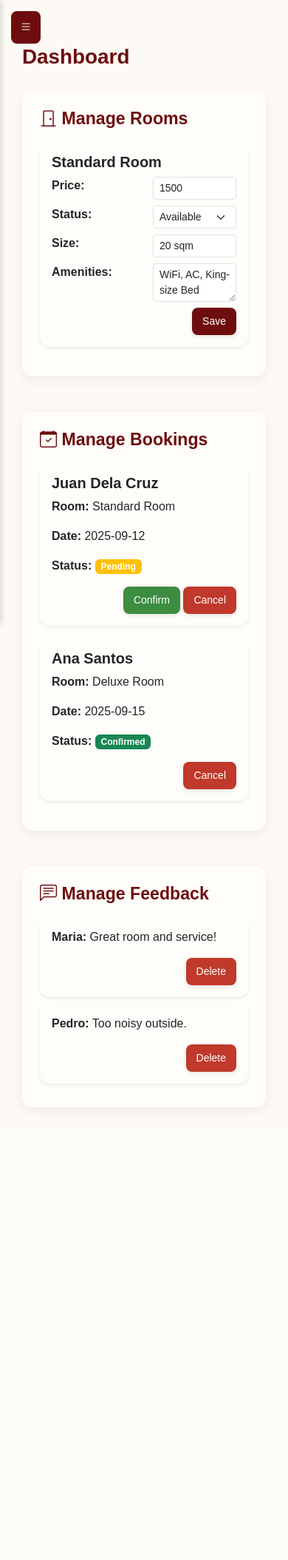
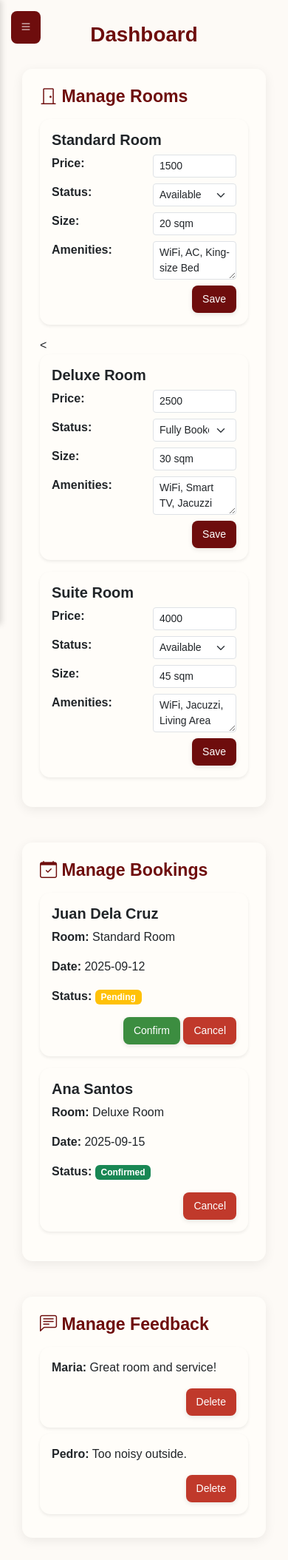
Before and after one commit to shitsoke/CheckIn, a PHP site: page /admin.html in a window 390 px wide. Shown: the whole page at 74% size. Before the commit the page ends 1499 px from the top, so only its background shows below. Run offline with PHP 8.4, Linux system fonts and the light colour scheme.

Commit message:
restructured the admin code

```diff
--- a/admin.html
+++ b/admin.html
@@ -12,38 +12,21 @@
 </head>
 
 <body>
-
-  <!-- Sidebar -->
   <div class="sidebar" id="sidebar">
     <div>
       <h2>CheckIn Admin</h2>
-      <div class="sidebar-nav">
-        <a href="#rooms"><i class="bi bi-door-closed"></i> Manage Rooms</a>
-        <a href="#bookings"><i class="bi bi-calendar-check"></i> Manage Bookings</a>
-        <a href="#feedback"><i class="bi bi-chat-left-text"></i> Manage Feedback</a>
-      </div>
-    </div>
-    <a href="index.html" class="logout-btn"><i class="bi bi-box-arrow-right"></i> Logout</a>
+      <div class="sidebar-nav"> <a href="#rooms"><i class="bi bi-door-closed"></i> Manage Rooms</a> <a
+          href="#bookings"><i class="bi bi-calendar-check"></i> Manage Bookings</a> <a href="#feedback"><i
+            class="bi bi-chat-left-text"></i> Manage Feedback</a> </div>
+    </div> <a href="index.html" class="logout-btn"><i class="bi bi-box-arrow-right"></i> Logout</a>
   </div>
-
-  <!-- Overlay -->
   <div class="overlay" id="overlay" onclick="closeSidebar()"></div>
-
-  <!-- Mobile Menu Button -->
-  <button class="menu-toggle d-md-none" onclick="toggleSidebar()">
-    <i class="bi bi-list"></i>
-  </button>
-
-  <!-- Main Content -->
+  <button class="menu-toggle d-md-none" onclick="toggleSidebar()"> <i class="bi bi-list"></i> </button>
   <div class="main-content">
-    <h1>Dashboard</h1>
-
-    <!-- Manage Rooms -->
+    <h1 class="text-center text-md-start">Dashboard</h1>
     <section id="rooms" class="mb-5">
       <div class="card p-4">
         <h3 class="mb-3 fw-semibold"><i class="bi bi-door-closed"></i> Manage Rooms</h3>
-
-        <!-- Desktop Table -->
         <div class="table-responsive d-none d-md-block">
           <table class="table align-middle text-center">
             <thead>
@@ -60,12 +43,10 @@
               <tr>
                 <td>Standard Room</td>
                 <td><input type="number" class="form-control" value="1500"></td>
-                <td>
-                  <select class="form-select">
+                <td> <select class="form-select">
                     <option selected>Available</option>
                     <option>Fully Booked</option>
-                  </select>
-                </td>
+                  </select> </td>
                 <td><input type="text" class="form-control" value="20 sqm"></td>
                 <td><textarea class="form-control">WiFi, AC, King-size Bed</textarea></td>
                 <td><button class="btn btn-primary btn-sm">Save</button></td>
@@ -73,21 +54,28 @@
               <tr>
                 <td>Deluxe Room</td>
                 <td><input type="number" class="form-control" value="2500"></td>
-                <td>
-                  <select class="form-select">
+                <td> <select class="form-select">
                     <option>Available</option>
                     <option selected>Fully Booked</option>
-                  </select>
-                </td>
+                  </select> </td>
                 <td><input type="text" class="form-control" value="30 sqm"></td>
                 <td><textarea class="form-control">WiFi, Smart TV, Jacuzzi</textarea></td>
+                <td><button class="btn btn-primary btn-sm">Save</button></td>
+              </tr>
+              <tr>
+                <td>Suite Room</td>
+                <td><input type="number" class="form-control" value="4000"></td>
+                <td> <select class="form-select">
+                    <option selected>Available</option>
+                    <option>Fully Booked</option>
+                  </select> </td>
+                <td><input type="text" class="form-control" value="45 sqm"></td>
+                <td><textarea class="form-control">WiFi, Jacuzzi, Living Area</textarea></td>
                 <td><button class="btn btn-primary btn-sm">Save</button></td>
               </tr>
             </tbody>
           </table>
         </div>
-
-        <!-- Mobile Cards -->
         <div class="d-block d-md-none">
           <div class="card mb-3 p-3 shadow-sm">
             <h5 class="fw-semibold">Standard Room</h5>
@@ -97,12 +85,10 @@
             </div>
             <div class="row mb-2">
               <div class="col-6"><strong>Status:</strong></div>
-              <div class="col-6">
-                <select class="form-select form-select-sm">
+              <div class="col-6"> <select class="form-select form-select-sm">
                   <option selected>Available</option>
                   <option>Fully Booked</option>
-                </select>
-              </div>
+                </select> </div>
             </div>
             <div class="row mb-2">
               <div class="col-6"><strong>Size:</strong></div>
@@ -112,20 +98,61 @@
               <div class="col-6"><strong>Amenities:</strong></div>
               <div class="col-6"><textarea class="form-control form-control-sm">WiFi, AC, King-size Bed</textarea></div>
             </div>
-            <div class="text-end">
-              <button class="btn btn-primary btn-sm">Save</button>
+            <div class="text-end"> <button class="btn btn-primary btn-sm">Save</button> </div>
+          </div> <
+          <div class="card mb-3 p-3 shadow-sm">
+            <h5 class="fw-semibold">Deluxe Room</h5>
+            <div class="row mb-2">
+              <div class="col-6"><strong>Price:</strong></div>
+              <div class="col-6"><input type="number" class="form-control form-control-sm" value="2500"></div>
             </div>
+            <div class="row mb-2">
+              <div class="col-6"><strong>Status:</strong></div>
+              <div class="col-6"> <select class="form-select form-select-sm">
+                  <option>Available</option>
+                  <option selected>Fully Booked</option>
+                </select> </div>
+            </div>
+            <div class="row mb-2">
+              <div class="col-6"><strong>Size:</strong></div>
+              <div class="col-6"><input type="text" class="form-control form-control-sm" value="30 sqm"></div>
+            </div>
+            <div class="row mb-2">
+              <div class="col-6"><strong>Amenities:</strong></div>
+              <div class="col-6"><textarea class="form-control form-control-sm">WiFi, Smart TV, Jacuzzi</textarea></div>
+            </div>
+            <div class="text-end"> <button class="btn btn-primary btn-sm">Save</button> </div>
+          </div>
+          <div class="card mb-3 p-3 shadow-sm">
+            <h5 class="fw-semibold">Suite Room</h5>
+            <div class="row mb-2">
+              <div class="col-6"><strong>Price:</strong></div>
+              <div class="col-6"><input type="number" class="form-control form-control-sm" value="4000"></div>
+            </div>
+            <div class="row mb-2">
+              <div class="col-6"><strong>Status:</strong></div>
+              <div class="col-6"> <select class="form-select form-select-sm">
+                  <option selected>Available</option>
+                  <option>Fully Booked</option>
+                </select> </div>
+            </div>
+            <div class="row mb-2">
+              <div class="col-6"><strong>Size:</strong></div>
+              <div class="col-6"><input type="text" class="form-control form-control-sm" value="45 sqm"></div>
+            </div>
+            <div class="row mb-2">
+              <div class="col-6"><strong>Amenities:</strong></div>
+              <div class="col-6"><textarea class="form-control form-control-sm">WiFi, Jacuzzi, Living Area</textarea>
+              </div>
+            </div>
+            <div class="text-end"> <button class="btn btn-primary btn-sm">Save</button> </div>
           </div>
         </div>
       </div>
     </section>
-
-    <!-- Manage Bookings -->
     <section id="bookings" class="mb-5">
       <div class="card p-4">
-        <h3 class="mb-3 fw-semibold"><i class="bi bi-calendar-check"></i> Manage Bookings</h3>
-
-        <!-- Desktop Table -->
+        <h3 class="mb-3 fw-semibold"><i class="bi bi-calendar-check"></i> Manage Bookings</h3> <!-- Desktop Table -->
         <div class="table-responsive d-none d-md-block">
           <table class="table align-middle text-center">
             <thead>
@@ -143,10 +170,8 @@
                 <td>Standard Room</td>
                 <td>2025-09-12</td>
                 <td><span class="badge bg-warning">Pending</span></td>
-                <td>
-                  <button class="btn btn-success btn-sm">Confirm</button>
-                  <button class="btn btn-danger btn-sm">Cancel</button>
-                </td>
+                <td> <button class="btn btn-success btn-sm">Confirm</button> <button
+                    class="btn btn-danger btn-sm">Cancel</button> </td>
               </tr>
               <tr>
                 <td>Ana Santos</td>
@@ -158,104 +183,50 @@
             </tbody>
           </table>
         </div>
-
-        <!-- Mobile Cards -->
         <div class="d-block d-md-none">
           <div class="card mb-3 p-3 shadow-sm">
             <h5 class="fw-semibold">Juan Dela Cruz</h5>
             <p><strong>Room:</strong> Standard Room</p>
             <p><strong>Date:</strong> 2025-09-12</p>
             <p><strong>Status:</strong> <span class="badge bg-warning">Pending</span></p>
-            <div class="text-end">
-              <button class="btn btn-success btn-sm">Confirm</button>
-              <button class="btn btn-danger btn-sm">Cancel</button>
-            </div>
+            <div class="text-end"> <button class="btn btn-success btn-sm">Confirm</button> <button
+                class="btn btn-danger btn-sm">Cancel</button> </div>
           </div>
-
           <div class="card mb-3 p-3 shadow-sm">
             <h5 class="fw-semibold">Ana Santos</h5>
             <p><strong>Room:</strong> Deluxe Room</p>
             <p><strong>Date:</strong> 2025-09-15</p>
             <p><strong>Status:</strong> <span class="badge bg-success">Confirmed</span></p>
-            <div class="text-end">
-              <button class="btn btn-danger btn-sm">Cancel</button>
-            </div>
+            <div class="text-end"> <button class="btn btn-danger btn-sm">Cancel</button> </div>
           </div>
         </div>
       </div>
     </section>
-
-    <!-- Manage Feedback -->
     <section id="feedback">
       <div class="card p-4">
         <h3 class="mb-3 fw-semibold"><i class="bi bi-chat-left-text"></i> Manage Feedback</h3>
-
-        <!-- Desktop List -->
         <ul class="list-group d-none d-md-block">
-          <li class="list-group-item d-flex justify-content-between align-items-center">
-            Great room and service! - Maria
+          <li class="list-group-item d-flex justify-content-between align-items-center"> Great room and service! - Maria
             <button class="btn btn-danger btn-sm">Delete</button>
           </li>
-          <li class="list-group-item d-flex justify-content-between align-items-center">
-            Too noisy outside. - Pedro
+          <li class="list-group-item d-flex justify-content-between align-items-center"> Too noisy outside. - Pedro
             <button class="btn btn-danger btn-sm">Delete</button>
           </li>
         </ul>
-
-        <!-- Mobile Cards -->
         <div class="d-block d-md-none">
           <div class="card mb-2 p-3 shadow-sm">
             <p><strong>Maria:</strong> Great room and service!</p>
-            <div class="text-end">
-              <button class="btn btn-danger btn-sm">Delete</button>
-            </div>
+            <div class="text-end"> <button class="btn btn-danger btn-sm">Delete</button> </div>
           </div>
-
           <div class="card mb-2 p-3 shadow-sm">
             <p><strong>Pedro:</strong> Too noisy outside.</p>
-            <div class="text-end">
-              <button class="btn btn-danger btn-sm">Delete</button>
-            </div>
+            <div class="text-end"> <button class="btn btn-danger btn-sm">Delete</button> </div>
           </div>
         </div>
       </div>
     </section>
   </div>
-
-  <!-- Scripts -->
-  <script>
-    function toggleSidebar() {
-      const sidebar = document.getElementById('sidebar');
-      const overlay = document.getElementById('overlay');
-      const menuBtn = document.querySelector('.menu-toggle');
-
-      sidebar.classList.toggle('active');
-      overlay.classList.toggle('active');
-
-      if (sidebar.classList.contains('active')) {
-        menuBtn.style.display = 'none';
-      } else {
-        menuBtn.style.display = 'block';
-      }
-    }
-
-    function closeSidebar() {
-      document.getElementById('sidebar').classList.remove('active');
-      document.getElementById('overlay').classList.remove('active');
-      document.querySelector('.menu-toggle').style.display = 'block';
-    }
-
-    document.querySelectorAll(".sidebar-nav a").forEach(link => {
-      link.addEventListener("click", function () {
-        document.querySelectorAll(".sidebar-nav a").forEach(item => item.classList.remove("active"));
-        this.classList.add("active");
-
-        if (window.innerWidth <= 768) {
-          closeSidebar();
-        }
-      });
-    });
-  </script>
+  <script> function toggleSidebar() { const sidebar = document.getElementById('sidebar'); const overlay = document.getElementById('overlay'); const menuBtn = document.querySelector('.menu-toggle'); sidebar.classList.toggle('active'); overlay.classList.toggle('active'); if (sidebar.classList.contains('active')) { menuBtn.style.display = 'none'; } else { menuBtn.style.display = 'block'; } } function closeSidebar() { document.getElementById('sidebar').classList.remove('active'); document.getElementById('overlay').classList.remove('active'); document.querySelector('.menu-toggle').style.display = 'block'; } document.querySelectorAll(".sidebar-nav a").forEach(link => { link.addEventListener("click", function () { document.querySelectorAll(".sidebar-nav a").forEach(item => item.classList.remove("active")); this.classList.add("active"); if (window.innerWidth <= 768) { closeSidebar(); } }); }); </script>
 </body>
 
 </html>
--- a/assets/Admin.css
+++ b/assets/Admin.css
@@ -202,16 +202,3 @@ body {
                 transform: translateY(0);
             }
         }
-
-@media (max-width: 768px) {
-  .main-content {
-    padding-top: 60px;
-  }
-
-  .menu-toggle {
-    position: fixed;
-    top: 15px;
-    left: 15px;
-    z-index: 1100;
-  }
-}
```
